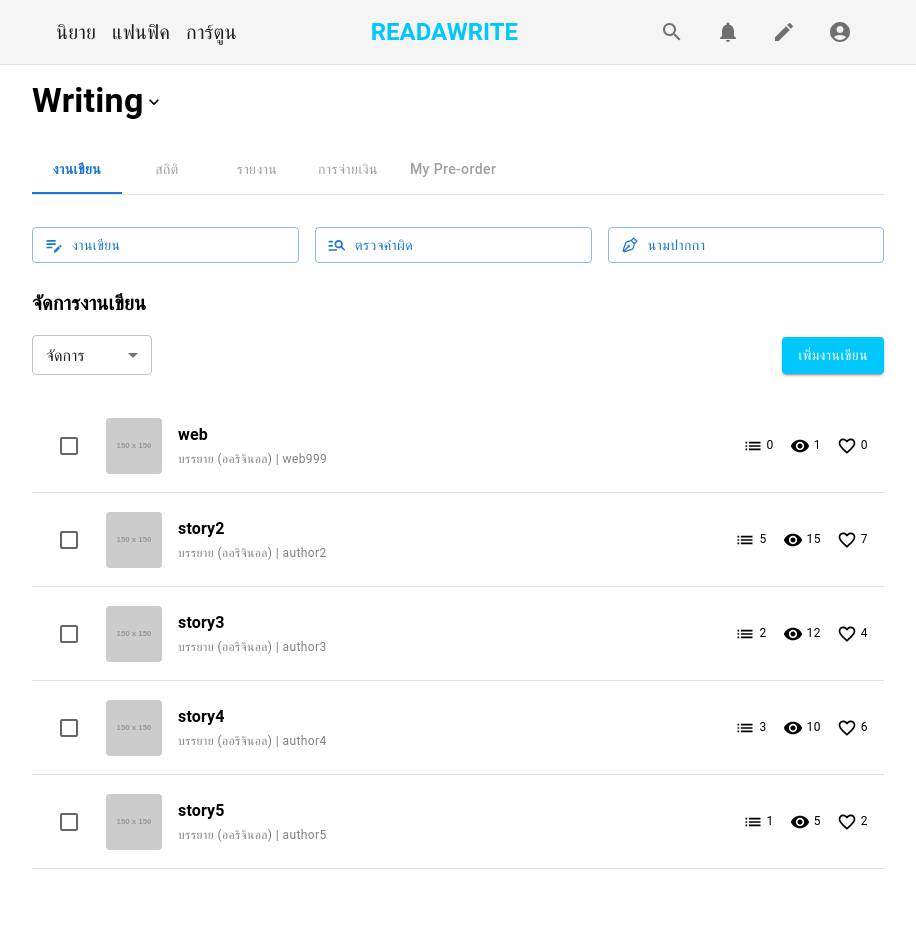
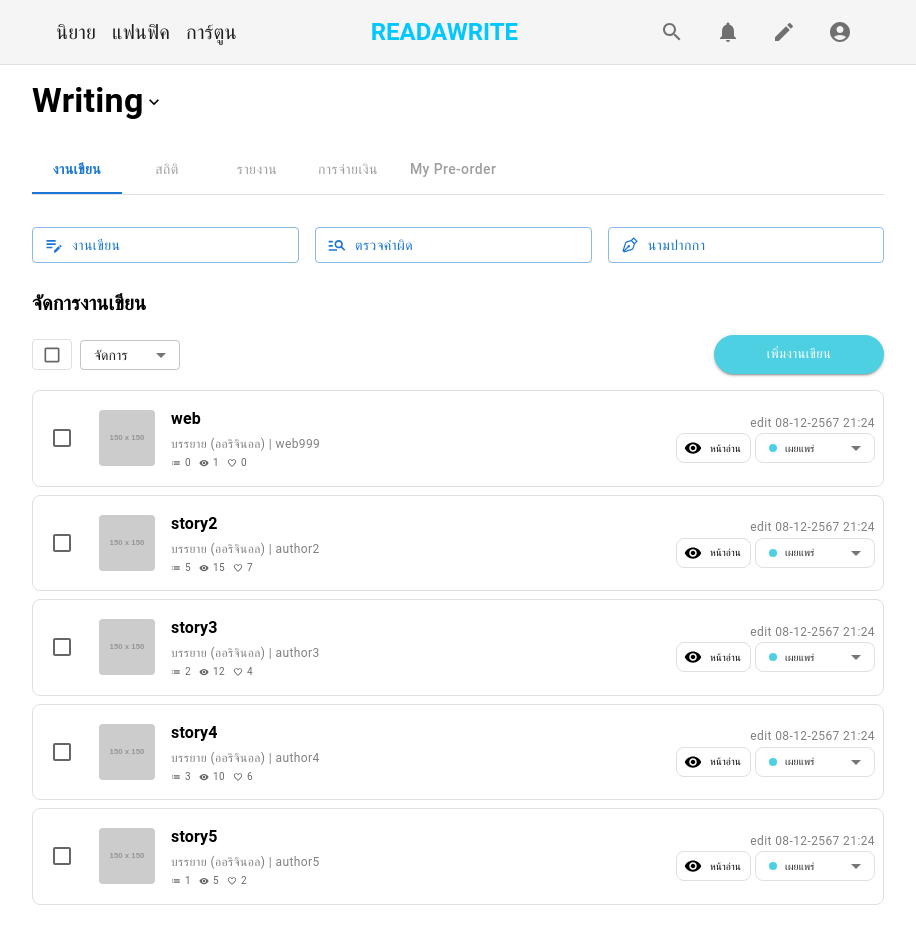
Before and after one commit to thanachot30/web-readAwrite-mock, a React (Vite) app: page /writing in a window 1280 px wide. Shown: the top 944 px of the page, without its empty margins (182-1098 px from the left). Before the commit the page ends 909 px from the top, so only its background shows below. Built offline with nearby package versions, Linux system fonts and the light colour scheme.

Commit message:
add list layout writer

```diff
--- a/src/pages/Home.tsx
+++ b/src/pages/Home.tsx
@@ -13,12 +13,6 @@ const Home = () => {
             <Divider />
 
             <Container maxWidth="md"
-            // sx={{
-            //     display: 'flex',
-            //     flexDirection: 'column',
-            //     alignItems: 'center',
-            //     textAlign: 'center', // Center text content if applicable
-            // }}
             >
                 <Box sx={{ ml: 6 }}>
                     <Typography variant="h5" gutterBottom >
--- a/src/pages/Writing.tsx
+++ b/src/pages/Writing.tsx
@@ -22,6 +22,7 @@ import FavoriteBorderIcon from '@mui/icons-material/FavoriteBorder';
 import { LiaPenNibSolid } from "react-icons/lia";
 import { MdEditNote } from "react-icons/md";
 import { MdManageSearch } from "react-icons/md";
+import StatusIcon from '../component/StatusIcon';
 const WritingPage = () => {
     const [value, setValue] = React.useState(0);
 
@@ -156,15 +157,43 @@ const WritingPage = () => {
             <Typography variant="h6" fontWeight="bold" sx={{ mb: 2 }}>
                 จัดการงานเขียน
             </Typography>
-            <Box sx={{ display: 'flex', alignItems: 'center', justifyContent: 'space-between', mb: 2 }}>
+            <Box sx={{ display: 'flex', alignItems: 'center', justifyContent: 'space-between', mb: 1 }}>
                 <Box sx={{ display: 'flex', alignItems: 'center', gap: 1 }}>
-                    <Select defaultValue="จัดการ" size="small" sx={{ minWidth: 120 }}>
-                        <MenuItem value="จัดการ">จัดการ</MenuItem>
-                        <MenuItem value="Edit">แก้ไข</MenuItem>
-                        <MenuItem value="Delete">ลบ</MenuItem>
+                    <Box sx={{
+                        display: 'flex',
+                        alignItems: 'center',
+                        justifyContent: 'center',
+                        border: '1px solid #e0e0e0', // กรอบสีเทา
+                        borderRadius: '4px', // มุมโค้ง
+                        height: '29px', // กำหนดความสูงให้เท่ากัน
+                        width: 'auto', // ความกว้างแบบคงท
+                    }}>
+                        <Checkbox size='small' />
+                    </Box>
+
+                    <Select defaultValue="จัดการ" size="small" sx={{
+                        minWidth: 100, // กำหนดความกว้าง
+
+                        height: '30px', // ความสูงเท่ากับ Checkbox
+                        fontSize: '14px',
+                    }}>
+                        <MenuItem value="จัดการ" sx={{ fontSize: '14px', }}>จัดการ</MenuItem>
+                        {/* <MenuItem value="Edit">แก้ไข</MenuItem>
+                        <MenuItem value="Delete">ลบ</MenuItem> */}
                     </Select>
                 </Box>
-                <Button variant="contained" sx={{ textTransform: 'none', backgroundColor: '#00C8FF', '&:hover': { backgroundColor: '#00B2E3' } }}>
+                <Button variant="contained" sx={{
+                    fontSize: '13px',
+                    width: 170,
+                    textTransform: 'none', // Prevent uppercase transformation
+                    backgroundColor: '#4DD0E1', // Teal background color
+                    color: '#FFFFFF', // White text color
+                    borderRadius: '24px', // Fully rounded corners
+                    padding: '8px 24px', // Padding for a balanced look
+                    '&:hover': {
+                        backgroundColor: '#26C6DA', // Darker teal on hover
+                    },
+                }}>
                     เพิ่มงานเขียน
                 </Button>
             </Box>
@@ -173,11 +202,13 @@ const WritingPage = () => {
                     <ListItem
                         key={item.id}
                         sx={{
-                            p: 2,
+                            p: 1,
+                            mb: 1,
                             display: 'flex',
                             alignItems: 'center',
                             gap: 2,
-                            borderBottom: '1px solid #e0e0e0',
+                            border: '1px solid #e0e0e0',
+                            borderRadius: '8px',
                         }}
                         disableGutters
                     >
@@ -201,60 +232,95 @@ const WritingPage = () => {
                                 </Typography>
                             }
                             secondary={
-                                <Typography variant="caption" color="GrayText">
-                                    {item.description}
-                                </Typography>
+                                <Box>
+                                    <Typography variant="caption" color="GrayText">
+                                        {item.description}
+                                    </Typography>
+                                    <StatusIcon
+                                        keep={item.stats.list.toString()}
+                                        see={item.stats.views.toString()}
+                                        love={item.stats.loves.toString()}
+                                    />
+                                </Box>
                             }
                         />
+                        <Box sx={{ display: 'flex', flexDirection: 'column', justifyContent: "flex-end" }}>
 
-                        {/* Stats */}
-                        <Box sx={{ display: 'flex', alignItems: 'center', gap: 2 }}>
+                            <Typography variant="caption" color="GrayText" sx={{ display: 'flex', justifyContent: 'end' }}>
+                                {"edit 08-12-2567 21:24"}
+                            </Typography>
+
                             <Box sx={{ display: 'flex', alignItems: 'center', gap: 0.5 }}>
-                                <ListIcon fontSize="small" />
-                                <Typography variant="caption">{item.stats.list}</Typography>
-                            </Box>
-                            <Box sx={{ display: 'flex', alignItems: 'center', gap: 0.5 }}>
-                                <VisibilityIcon fontSize="small" />
-                                <Typography variant="caption">{item.stats.views}</Typography>
-                            </Box>
-                            <Box sx={{ display: 'flex', alignItems: 'center', gap: 0.5 }}>
-                                <FavoriteBorderIcon fontSize="small" />
-                                <Typography variant="caption">{item.stats.loves}</Typography>
+                                <Button
+                                    variant="outlined"
+                                    size='small'
+                                    startIcon={<VisibilityIcon />}
+                                    sx={{
+                                        height: '30px',
+                                        textTransform: 'none', // Prevent uppercase text
+                                        borderColor: '#e0e0e0',
+                                        fontSize: '10px',
+                                        color: 'black',
+                                        '&:hover': { borderColor: '#ccc' },
+                                        borderRadius: '8px', // Rounded edges
+                                    }}
+                                >
+                                    <Typography sx={{ fontSize: "10px", }}>หน้าอ่าน</Typography>
+
+                                </Button>
+                                <Select
+                                    // size='small'
+                                    defaultValue="เผยแพร่"
+                                    sx={{
+
+                                        height: '30px',
+                                        minWidth: 120,
+                                        borderColor: '#e0e0e0',
+                                        borderRadius: '8px',
+                                        '& .MuiSelect-select': {
+                                            display: 'flex',
+                                            alignItems: 'center',
+                                            gap: 1,
+                                        },
+                                        '& .MuiOutlinedInput-notchedOutline': {
+                                            borderColor: '#e0e0e0',
+                                        },
+                                    }}
+                                >
+                                    {/* Dropdown Item */}
+                                    <MenuItem value="เผยแพร่">
+                                        <Box sx={{ display: 'flex', alignItems: 'center', gap: 1 }}>
+                                            <Box
+                                                sx={{
+                                                    width: 8,
+                                                    height: 8,
+                                                    backgroundColor: '#4DD0E1', // Teal dot
+                                                    borderRadius: '50%',
+                                                }}
+                                            />
+                                            <Typography sx={{ fontSize: "10px", }}>เผยแพร่</Typography>
+                                        </Box>
+                                    </MenuItem>
+                                    <MenuItem value="Draft">
+                                        <Box sx={{ display: 'flex', alignItems: 'center', gap: 1 }}>
+                                            <Box
+                                                sx={{
+                                                    width: 8,
+                                                    height: 8,
+                                                    backgroundColor: 'gray', // Gray dot
+                                                    borderRadius: '50%',
+                                                }}
+                                            />
+                                            <Typography sx={{ fontSize: "10px", }}>Draft</Typography>
+                                        </Box>
+                                    </MenuItem>
+                                </Select>
                             </Box>
                         </Box>
                     </ListItem>
                 ))}
             </List>
-            {/* Writing List
-            <Paper sx={{ p: 2, display: 'flex', alignItems: 'center', gap: 2 }}>
-                <Avatar
-                    src="https://via.placeholder.com/150"
-                    alt="writing"
-                    sx={{ width: 56, height: 56, borderRadius: 1 }}
-                />
-                <Box sx={{ flex: 1 }}>
-                    <Typography variant="subtitle1" fontWeight="bold">
-                        web
-                    </Typography>
-                    <Typography variant="caption" color="GrayText">
-                        บรรยาย (ออริจินอล) | web999
-                    </Typography>
-                </Box>
-                <Box sx={{ display: 'flex', alignItems: 'center', gap: 2 }}>
-                    <Box sx={{ display: 'flex', alignItems: 'center', gap: 0.5 }}>
-                        <ListIcon fontSize="small" />
-                        <Typography variant="caption">0</Typography>
-                    </Box>
-                    <Box sx={{ display: 'flex', alignItems: 'center', gap: 0.5 }}>
-                        <VisibilityIcon fontSize="small" />
-                        <Typography variant="caption">1</Typography>
-                    </Box>
-                    <Box sx={{ display: 'flex', alignItems: 'center', gap: 0.5 }}>
-                        <FavoriteBorderIcon fontSize="small" />
-                        <Typography variant="caption">0</Typography>
-                    </Box>
-                </Box>
-            </Paper> */}
+
         </Container>
     );
 };
```
